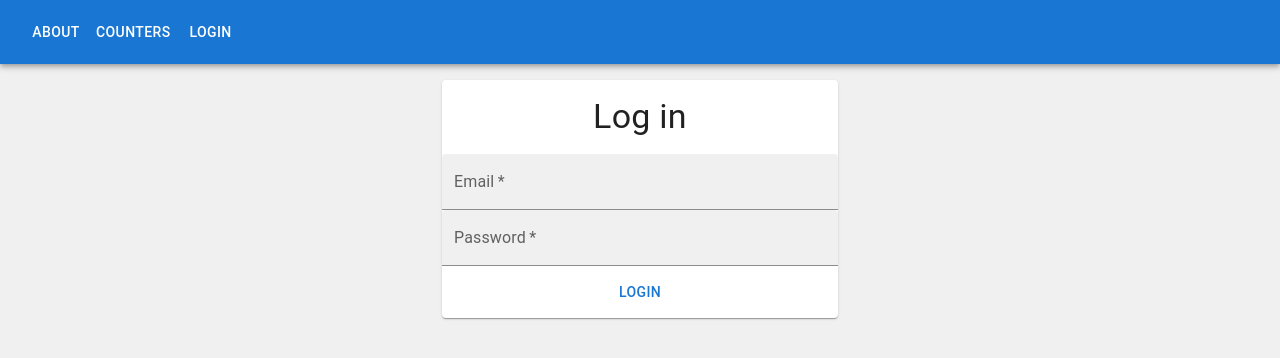
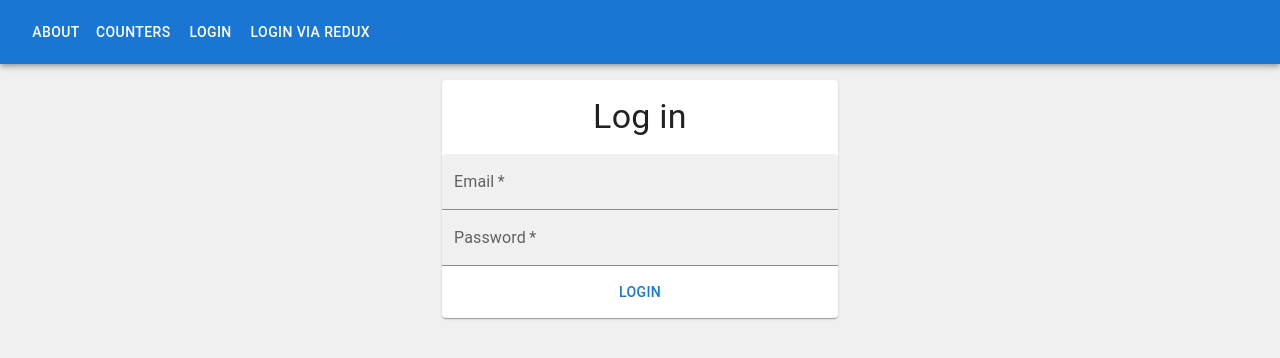
Before and after one commit to m1st001/react-internship, a React app in the folder counter/counter-app/: page /#/login in a window 1280 px wide. Shown: the top 358 px of the page. Built offline with nearby package versions, Linux system fonts and the light colour scheme.

Commit message:
React.Task5 Refactored Navbar component to use map instead of hardcoded tabs.

```diff
--- a/counter/counter-app/src/components/Navbar.tsx
+++ b/counter/counter-app/src/components/Navbar.tsx
@@ -1,47 +1,37 @@
 import React from "react";
 import { AppBar, Toolbar } from "@mui/material";
 import { NavButton } from "../routes/PageStyles";
+
+interface Tab {
+  name: string;
+  route: string;
+}
+
+const tabs: Tab[] = [
+  { name: "About", route: "#about" },
+  { name: "Counters", route: "#counters" },
+  { name: "Login", route: "#login" },
+  { name: "Login via Redux", route: "#loginviaredux" },
+];
 
 const Navbar = () => {
   return (
     <AppBar position="static">
       <Toolbar>
+        {tabs.map((tab) => (
           <NavButton
             color="inherit"
-          href="#about"
+            href={tab.route}
             sx={{
               backgroundColor:
-              location.pathname === "/about"
+                location.pathname === tab.route
                   ? "rgba(255, 255, 255, 0.2)"
                   : "inherit",
             }}
           >
-          About
+            {tab.name}
           </NavButton>
-        <NavButton
-          color="inherit"
-          href="#counters"
-          sx={{
-            backgroundColor:
-              location.pathname === "/counters"
-                ? "rgba(255, 255, 255, 0.2)"
-                : "inherit",
-          }}
-        >
-          Counters
-        </NavButton>
-        <NavButton
-          color="inherit"
-          href="#login"
-          sx={{
-            backgroundColor:
-              location.pathname === "/login"
-                ? "rgba(255, 255, 255, 0.2)"
-                : "inherit",
-          }}
-        >
-          Login
-        </NavButton>
+        ))}
       </Toolbar>
     </AppBar>
   );
```
Lines whose indentation alone changed are shown as unchanged.
